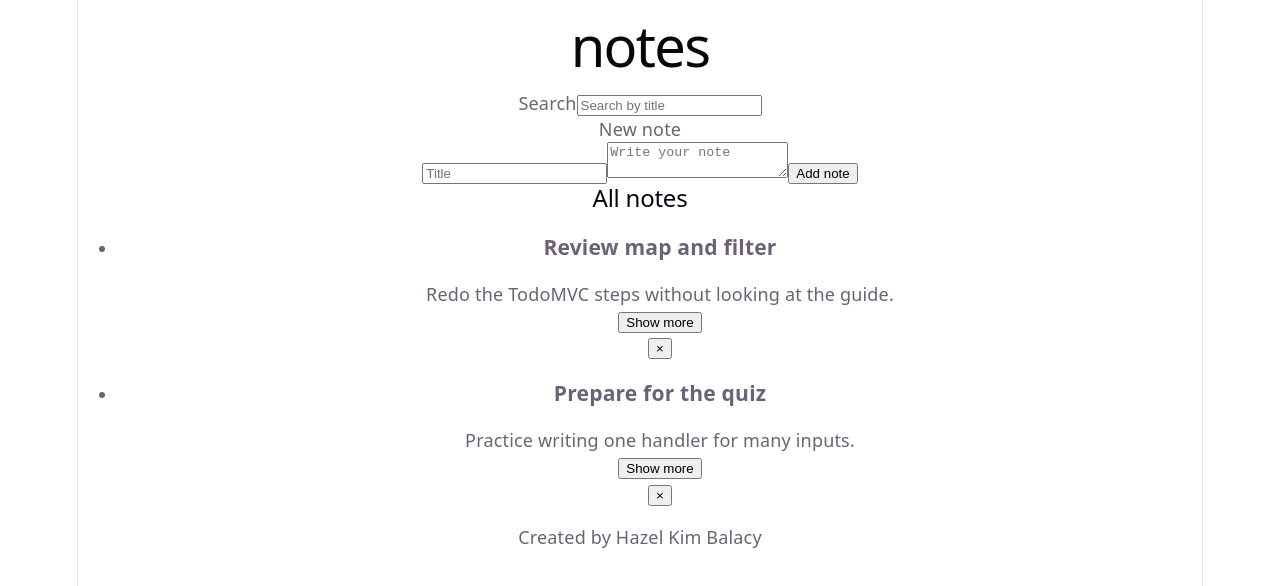
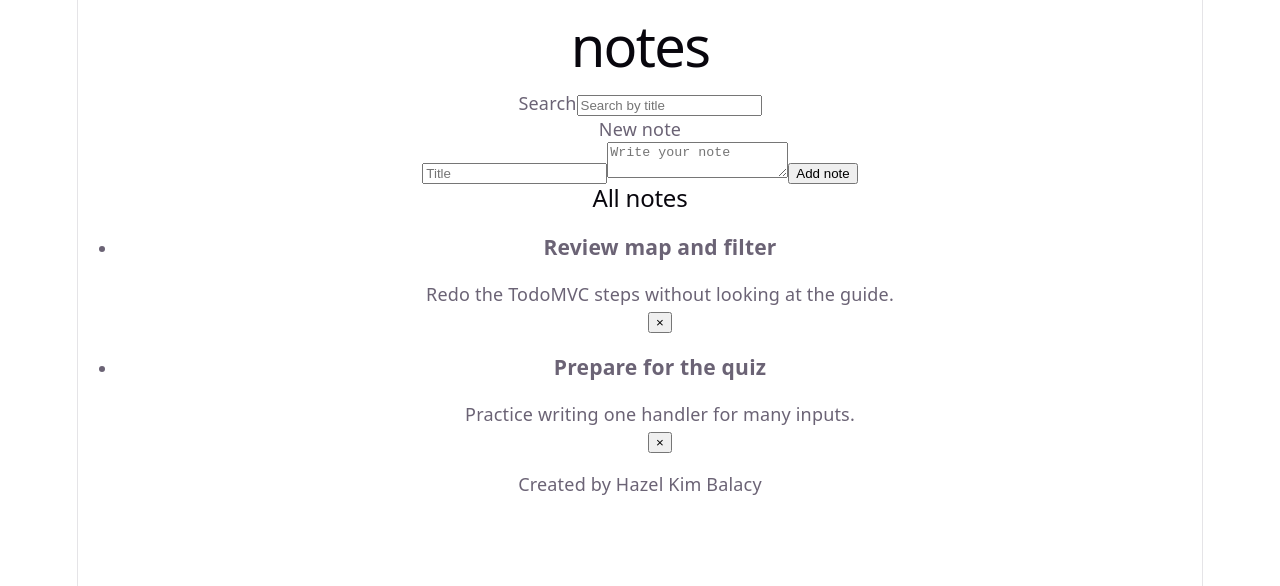
Before and after one commit to HazelKimBalacy/csit340G6-notes, a React (Vite) app: page / in a window 1280 px wide. Shown: the top 586 px of the page. Built offline with nearby package versions, Linux system fonts and the light colour scheme.

Commit message:
feat: add show more to note cards

```diff
--- a/src/components/NoteCard.jsx
+++ b/src/components/NoteCard.jsx
@@ -1,11 +1,24 @@
+
+import { useState } from 'react'
+
 function NoteCard({ title, body }) {
+  const [showMore, setShowMore] = useState(false)
+
   return (
     <div>
       <h3 className="note-title">{title}</h3>
-      <p className="note-body">{body}</p>
-      <button className="show-more" type="button">
-        Show more
-      </button>
+      <p className="note-body">
+        {showMore ? body : `${body.slice(0, 80)}${body.length > 80 ? '...' : ''}`}
+      </p>
+      {body.length > 80 && (
+        <button
+          className="show-more"
+          type="button"
+          onClick={() => setShowMore(!showMore)}
+        >
+          {showMore ? 'Show less' : 'Show more'}
+        </button>
+      )}
     </div>
   )
 }
```
